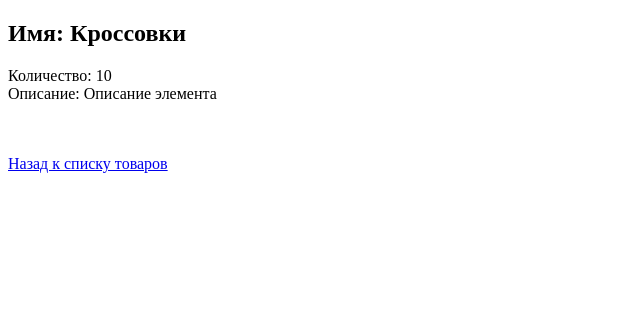
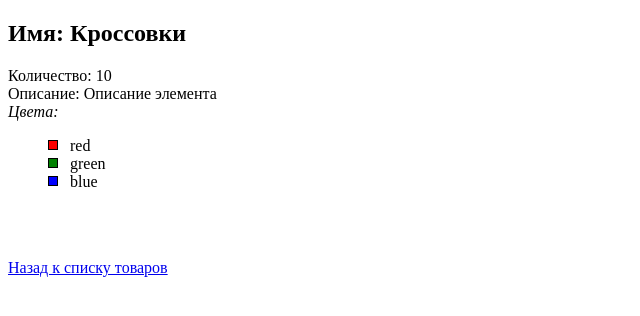
Before and after one commit to anton-chunin/FirstDjango_10042025, a Django app: page /item/1 in a window 1280 px wide. Shown: the part 26-342 px from the top of the page, without its empty margins (0-640 px from the left). Run offline with Django 5.2, Linux system fonts and the light colour scheme; data comes from the database, SQL or seed files in the repository.

Commit message:
Done.M4.part2:task1-2

```diff
--- a/MainApp/views.py
+++ b/MainApp/views.py
@@ -1,7 +1,8 @@
 from django.shortcuts import render
 from django.http import HttpResponse, HttpResponseNotFound
-from MainApp.models import Item
+from .models import Item
 from django.core.exceptions import ObjectDoesNotExist
+
 
 def home(request):
     context = {
@@ -25,10 +26,17 @@ def about(request):
 def get_item(request, item_id: int):
     try:
         item = Item.objects.get(id=item_id)
+        colors = []
+        #Проверяем что у элемента есть хоть один цвет
+        if item.colors.exists():
+            colors = item.colors.all()
     except ObjectDoesNotExist:
         return HttpResponseNotFound(f"Item with id={item_id} not found")
     else:
-        context = {"item": item}
+        context = {
+            "item": item,
+            "colors": colors,
+            }
         return render(request, "item_page.html", context)
 
 
@@ -36,6 +44,6 @@ def get_item(request, item_id: int):
 def get_items(request):
     items = Item.objects.all()
     context = {
-        "items": items
-    }
+        "items": items,
+        }
     return render(request, "items_list.html", context)
--- a/static/css/style.css
+++ b/static/css/style.css
@@ -27,7 +27,7 @@
 }
 
 .item a{
-    text-decorator: none;
+    text-decoration: none;
     color: black;
     text-align: justify;
 }
@@ -44,3 +44,22 @@
     row-gap: 40px;
     margin: 0 auto;
 }
+
+
+.container {
+    display: flex;
+}
+
+
+.ul_no_mark {
+    list-style-type: none;
+}
+
+
+.div_color {
+    border: 1px solid #000;
+    width: 10px;
+    height: 10px;
+    margin-top: 3px;
+    float: left;
+}
--- a/templates/item_page.html
+++ b/templates/item_page.html
@@ -1,7 +1,14 @@
 {% extends "base.html" %}
+
+{% load static %}
 
 {% block title %}
     Item page
+{% endblock %}
+
+{% block style %}
+    {{ block.super }}
+    <link rel="stylesheet" href="{% static "css/style.css" %}">
 {% endblock %}
 
 {% block content %}
@@ -14,6 +21,16 @@
     <div>
         Описание: {{ item.description }}
     </div>
+    <i>Цвета:</i>
+    {% if colors %}
+    <ul class='ul_no_mark'>
+        {% for color in colors %}
+            <li><div class='div_color' style='background-color: {{ color.name }};'></div>&nbsp;&nbsp; {{ color.name }}</li>
+        {% endfor %}
+    </ul>
+    {% else %}
+        <br>Данных по цветам нет
+    {% endif %}
     <br><br>
     <p> <a href="{% url "items-list" %}"> Назад к списку товаров </a></p>
 
--- a/templates/items_list.html
+++ b/templates/items_list.html
@@ -17,7 +17,7 @@
     <div class="items">
         {% for item in items %}
         <div class="item">
-            <a href="{% url "item-detail" item.id }}">
+            <a href="{% url "item-detail" item.id %}">
                 <p class="item_name"> {{ item.name }}</p>
                 <p>Бренд: {{ item.brand }}</p>
                 <p>Описание товара:</p>
```
Also changed, not shown: templates/about.html (+7 -12 lines).
